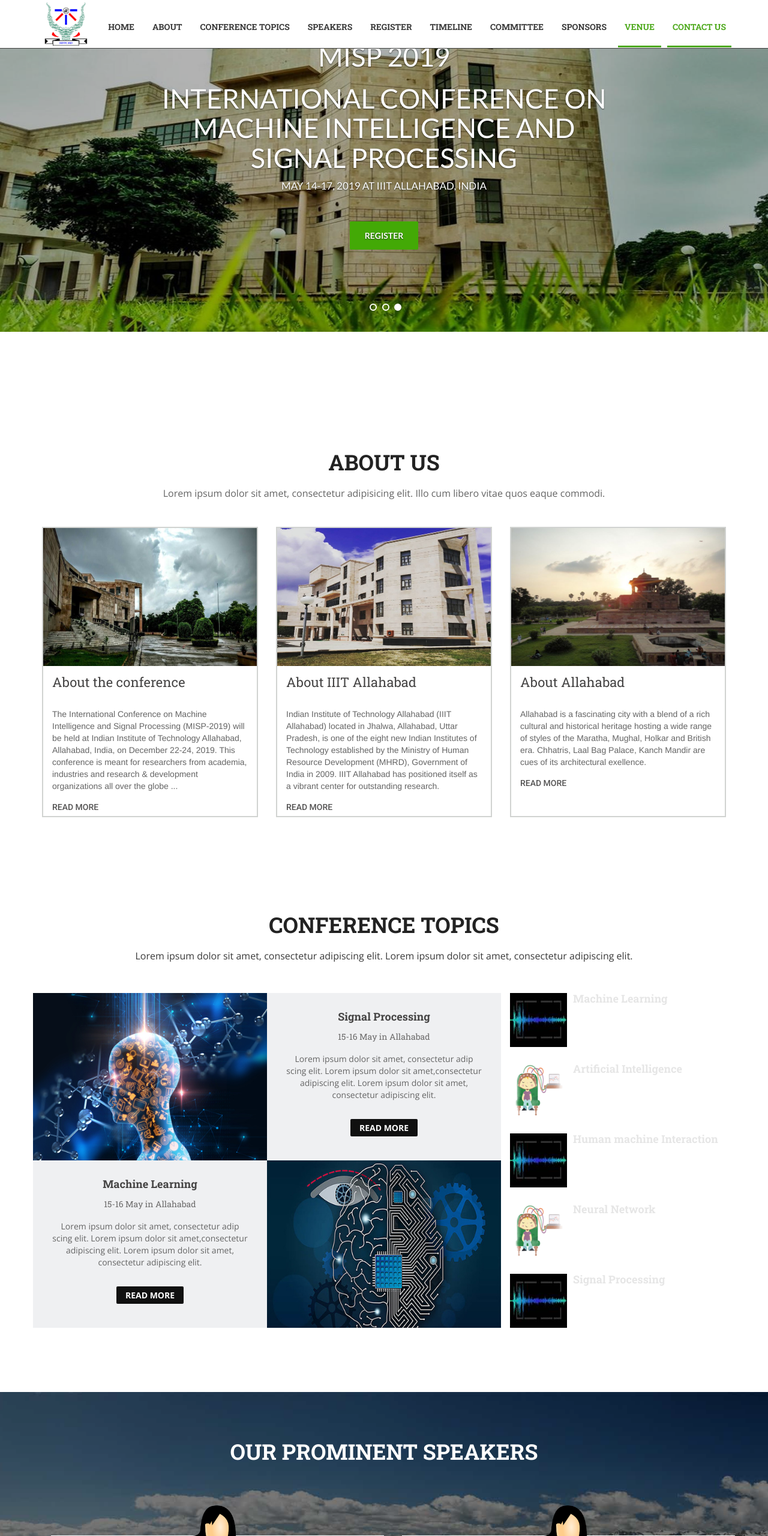
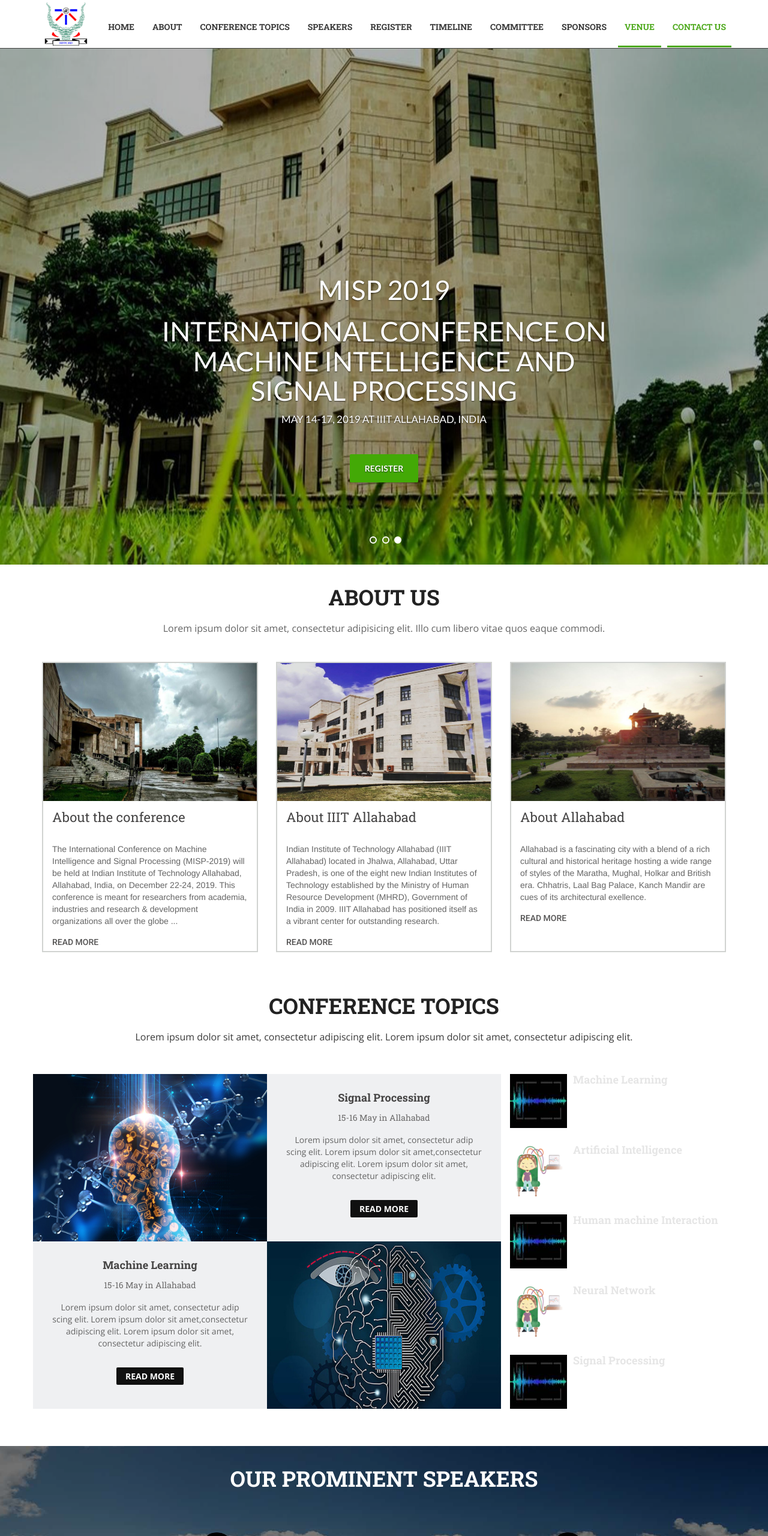
Before and after one commit to vivante/MISP-Conference, a plain HTML site: page index.html in a window 1280 px wide. Shown: the top 2560 px of the page at 60% size. Drawn offline with nearby package versions, Linux system fonts and the light colour scheme; some packages are replaced by stand-ins of ours.

Commit message:
Update style.css

```diff
--- a/css/style.css
+++ b/css/style.css
@@ -16,6 +16,7 @@ Version: 1.2
 7. Portfolio,
 8. Achivment,
 9. Event,
+
 10. Testimonial,
 11. Latest Blog,
 12. Purches,
@@ -55,7 +56,10 @@ font-family: 'Roboto', sans-serif;
 @import url(https://fonts.googleapis.com/css?family=Roboto:400,100,100italic,300,300italic,400italic,500,500italic,700,700italic,900,900italic);
 
 /*UNIVERSAL CODE*/
+#slider img{
 
+    height:860px;
+}
 * {
     margin: 0;
     padding: 0;
@@ -276,9 +280,6 @@ input: -webkit-autofill:focus {
 
 /*Slider*/
 
-#slider {
-    min-height: 590px;
-}
 #slider .slider_text {
     padding-bottom: 13%;
 }
@@ -367,7 +368,7 @@ input: -webkit-autofill:focus {
 #welcome {
     min-height: 350px;
     background: #222222;
-    padding: 80px 0;
+    padding: 35px 0;
 }
 .wel_header {
     text-align: center;
@@ -638,7 +639,7 @@ div#achivement {
     min-height: 550px;
     background: url(../img/temp10.jpg) no-repeat scroll top center / cover;
     color: #000;
-    padding: 80px 0px;
+    padding: 35px 0px;
 }
 #event .event_header {
     padding-bottom: 50px;
@@ -731,7 +732,7 @@ div#achivement {
     /*border-bottom: 2px solid #bcbaba;*/
 }
 .testimonial_overlay {
-    padding: 80px 0;
+    padding: 35px 0;
     position: relative;
     width: 100%;
     height: 100%;
@@ -757,7 +758,7 @@ div#achivement {
 
 #blog {
     min-height: 500px;
-    padding: 80px 0;
+    padding: 35px 0;
     background: #fff;
 
 }
```
